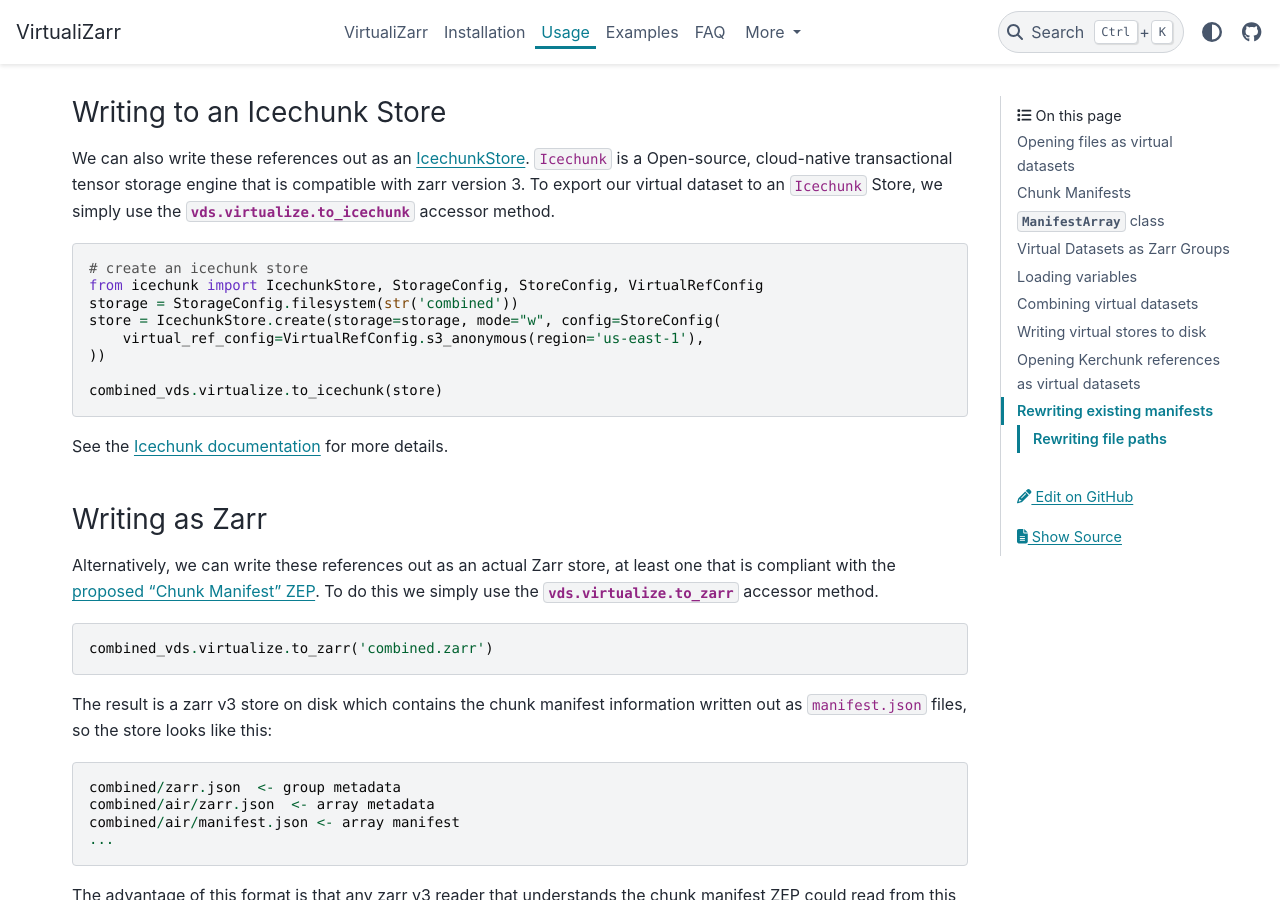
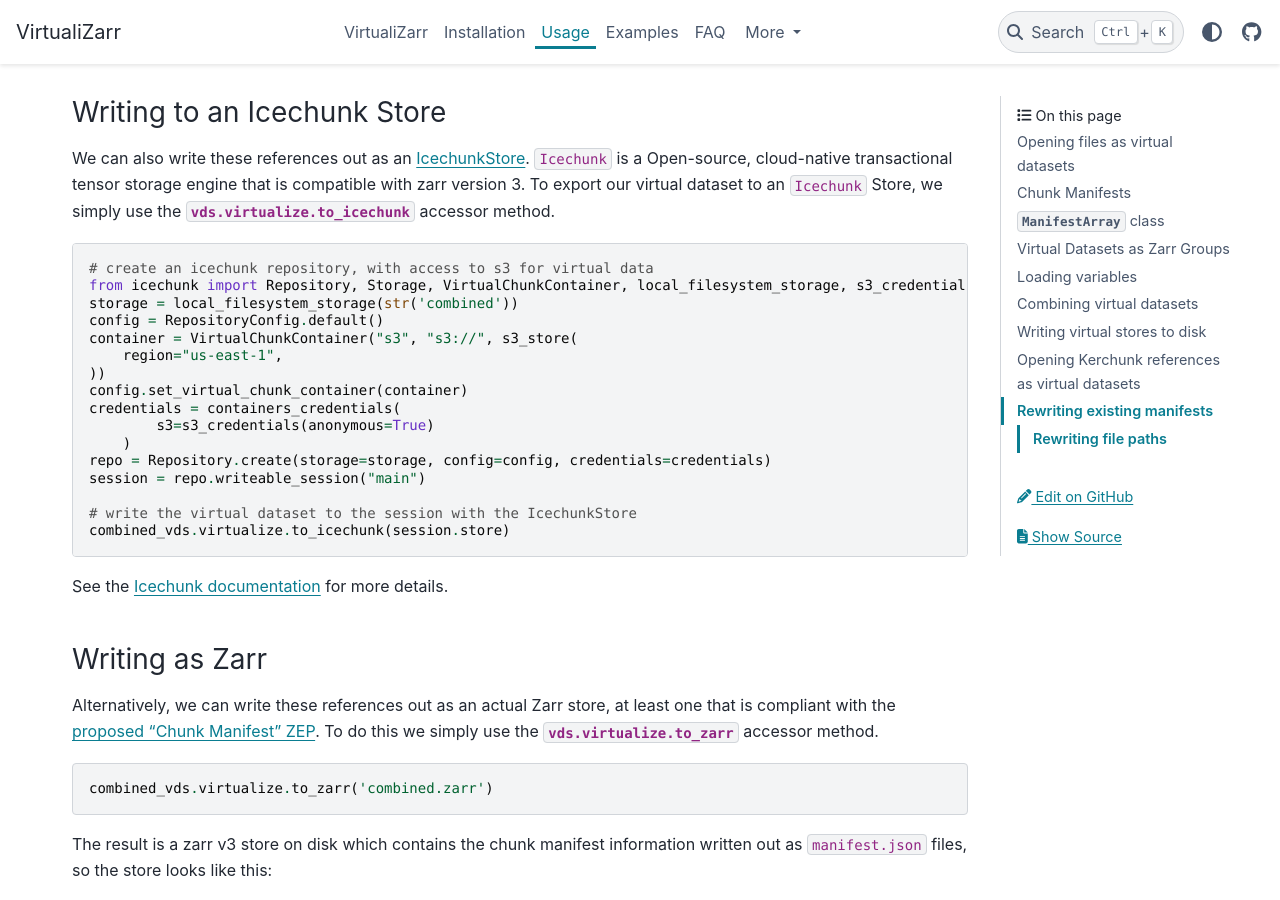
Before and after one commit to zarr-developers/VirtualiZarr, a Sphinx documentation site: the page built from docs/usage.md, in a window 1280 px wide and 900 px high, scrolled down 11030 px. Built offline with Sphinx 7.4.7 and the PyData theme 0.15.4, drawn with Linux system fonts in a browser that asks for light colours.

Commit message:
Update some docs

````diff
--- a/docs/usage.md
+++ b/docs/usage.md
@@ -421,14 +421,22 @@
 We can also write these references out as an [IcechunkStore](https://icechunk.io/). `Icechunk` is a Open-source, cloud-native transactional tensor storage engine that is compatible with zarr version 3. To export our virtual dataset to an `Icechunk` Store, we simply use the {py:meth}`vds.virtualize.to_icechunk <virtualizarr.VirtualiZarrDatasetAccessor.to_icechunk>` accessor method.
 
 ```python
-# create an icechunk store
-from icechunk import IcechunkStore, StorageConfig, StoreConfig, VirtualRefConfig
-storage = StorageConfig.filesystem(str('combined'))
-store = IcechunkStore.create(storage=storage, mode="w", config=StoreConfig(
-    virtual_ref_config=VirtualRefConfig.s3_anonymous(region='us-east-1'),
+# create an icechunk repository, with access to s3 for virtual data
+from icechunk import Repository, Storage, VirtualChunkContainer, local_filesystem_storage, s3_credentials, s3_store
+storage = local_filesystem_storage(str('combined'))
+config = RepositoryConfig.default()
+container = VirtualChunkContainer("s3", "s3://", s3_store(
+    region="us-east-1",
 ))
+config.set_virtual_chunk_container(container)
+credentials = containers_credentials(
+        s3=s3_credentials(anonymous=True)
+    )
+repo = Repository.create(storage=storage, config=config, credentials=credentials)
+session = repo.writeable_session("main")
 
-combined_vds.virtualize.to_icechunk(store)
+# write the virtual dataset to the session with the IcechunkStore
+combined_vds.virtualize.to_icechunk(session.store)
 ```
 
 See the [Icechunk documentation](https://icechunk.io/icechunk-python/virtual/#creating-a-virtual-dataset-with-virtualizarr) for more details.
--- a/pyproject.toml
+++ b/pyproject.toml
@@ -39,7 +39,7 @@
     "numcodecs"
 ]
 icechunk = [
-    "icechunk>=0.1.0a7",
+    "icechunk>=0.1.0a8",
 ]
 test = [
     "codecov",
````
